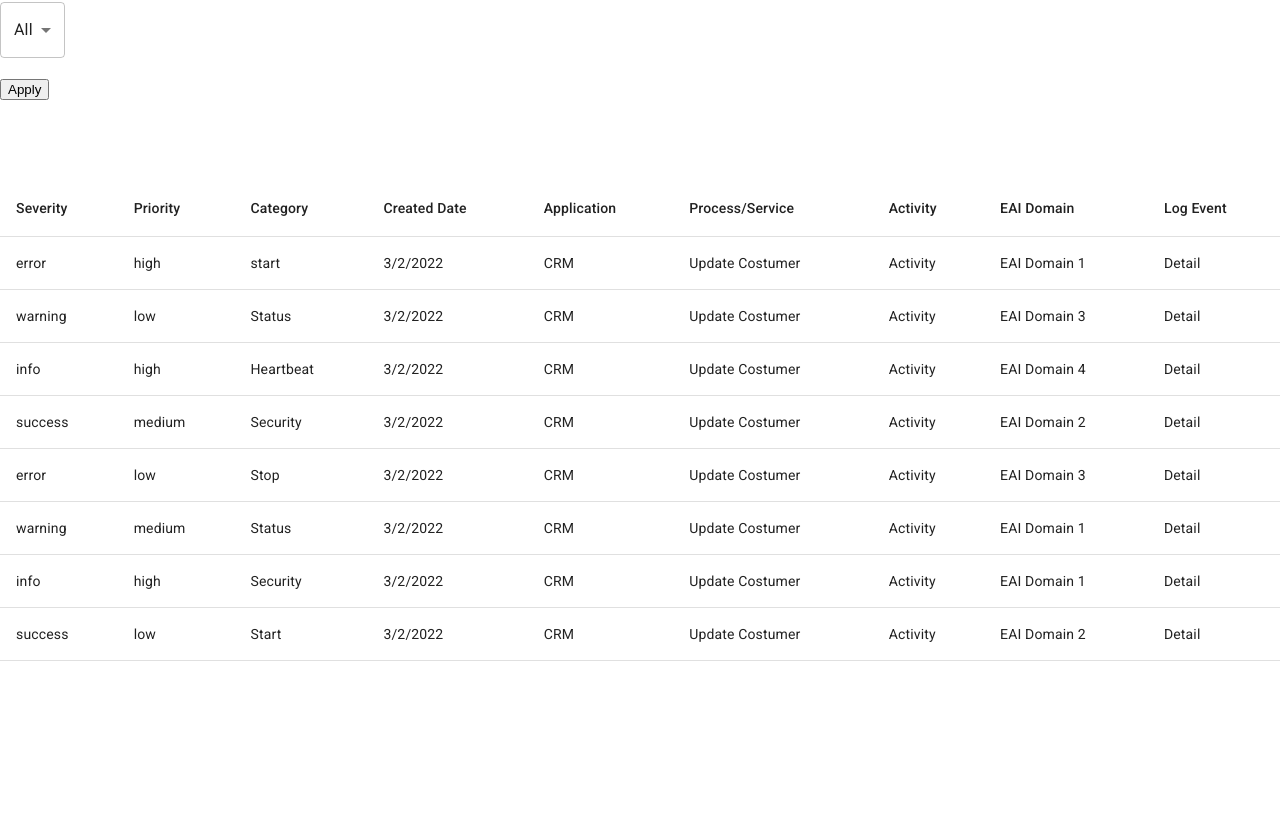
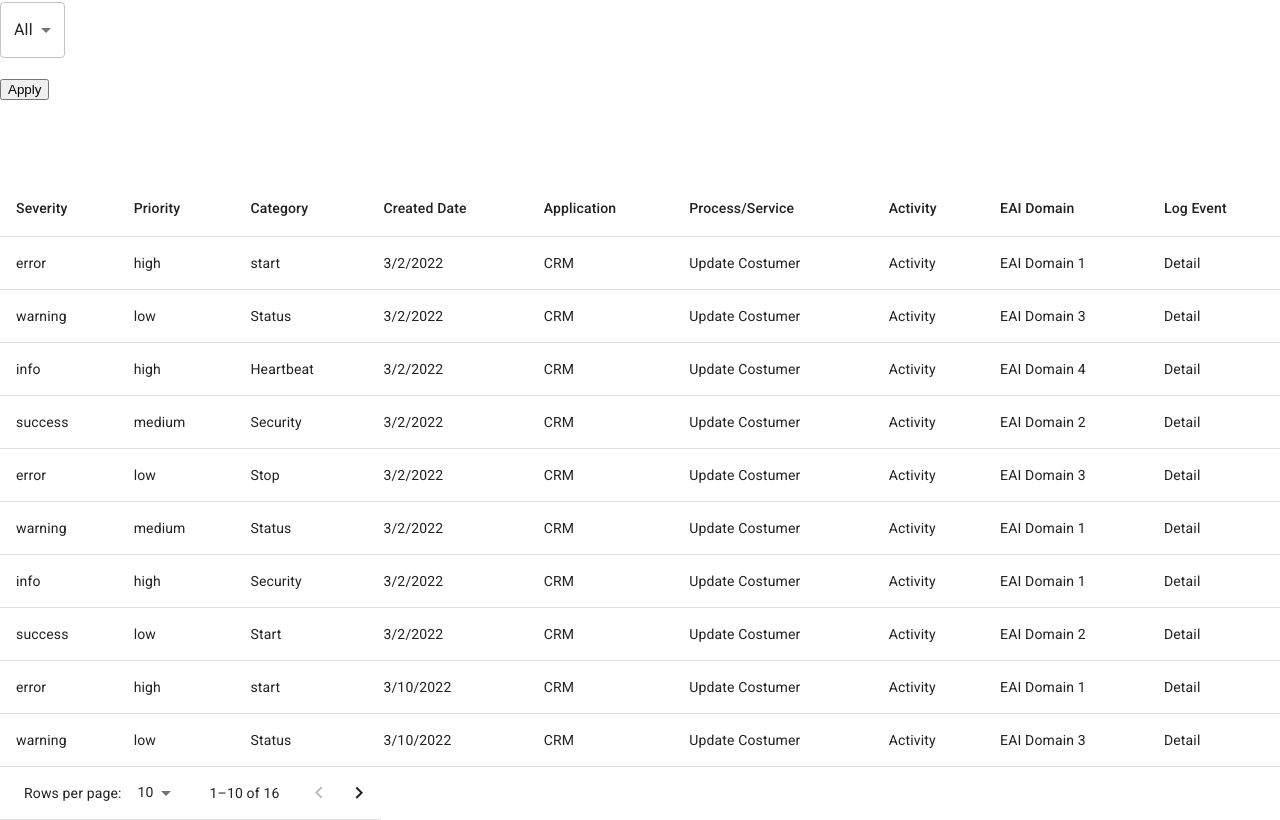
Before and after one commit to mbucc/320-S22-Track2, a Next.js app in the folder front-end/: page /LogEvent in a window 1280 px wide. Shown: the part 270-1090 px from the top of the page. Before the commit the page ends 931 px from the top, so only its background shows below. Built offline with nearby package versions, Linux system fonts and the light colour scheme.

Commit message:
created table component, added pagination

```diff
--- /dev/null
+++ b/front-end/Components/LogEvent-Form/LETable.js
@@ -0,0 +1,77 @@
+import React, {useState} from 'react'
+import { Table, TableHead, TableBody, TableRow, TableCell } from '@mui/material';
+import { TablePagination } from '@mui/material';
+import { InvertColors } from '@mui/icons-material';
+
+{/* LogEvent Table component with pagination. */}
+
+export default function LETable(props) {
+
+    const tableStyle = {
+        marginTop: "80px",
+    }
+
+    {/* states for the table */}
+    const [page, setPage] = useState(0)
+    const [rowsPerPage, setRPP] = useState(10)
+
+    {/* event handlers for changing number of pages and changing page*/}
+    const handleChangePage = (event, newPage) => {
+        setPage(newPage)
+    }
+    const handleChangeRPP = (event) => {
+        setRPP(parseInt(event.target.value, 10))
+        setPage(0)
+    }
+
+
+  return (
+      <div style={tableStyle}>
+        <Table>
+            <TableHead >
+                <TableRow>
+                    <TableCell >Severity</TableCell>
+                    <TableCell >Priority</TableCell>
+                    <TableCell >Category</TableCell>
+                    <TableCell >Created Date</TableCell>
+                    <TableCell >Application</TableCell>
+                    <TableCell >Process/Service</TableCell>
+                    <TableCell >Activity</TableCell>
+                    <TableCell >EAI Domain</TableCell>
+                    <TableCell >Log Event</TableCell>
+                </TableRow>
+            </TableHead>
+            <TableBody>
+                {props.data
+                .slice(page * rowsPerPage, page * rowsPerPage + rowsPerPage)
+                .map((e, i)=>{
+                    return(
+                        <TableRow key = {i}>
+                            <TableCell>{e.severity}</TableCell>
+                            <TableCell>{e.priority}</TableCell>
+                            <TableCell>{e.category}</TableCell>
+                            <TableCell>{e["Created Date"]}</TableCell>
+                            <TableCell>{e["Application"]}</TableCell>
+                            <TableCell>{e["Process/Service"]}</TableCell>
+                            <TableCell>{e["Activity"]}</TableCell>
+                            <TableCell>{e["EAI Domain"]}</TableCell>
+                            <TableCell>{e["Log Event"]}</TableCell>
+                        </TableRow>
+                    )
+                })}
+            </TableBody>
+
+
+        </Table>
+        <TablePagination
+            count = {props.data.length}
+            rowsPerPageOptions = {[5, 10, 20, 50]}
+            page = {page}
+            onPageChange = {handleChangePage}
+            rowsPerPage = {rowsPerPage}
+            onRowsPerPageChange = {handleChangeRPP}
+            />
+    </div>
+
+  )
+}
--- a/front-end/pages/LogEvent.js
+++ b/front-end/pages/LogEvent.js
@@ -1,6 +1,6 @@
 import React, {useState} from 'react'
-import { Table, TableHead, TableBody, TableRow, TableCell } from '@mui/material';
 import Form from "../Components/LogEvent-Form/Form.js"
+import LETable from '../Components/LogEvent-Form/LETable.js';
 
 export default function LogEvent() {
     const mockData  = [
@@ -12,53 +12,23 @@ export default function LogEvent() {
         {"severity": "warning", "Created Date": "3/2/2022", "Process/Service": "Update Costumer", "Application": "CRM", "Activity": "Activity", "Log Event": "Detail", "priority": "medium", "category": "Status", "EAI Domain": "EAI Domain 1" },
         {"severity": "info", "Created Date": "3/2/2022", "Process/Service": "Update Costumer", "Application": "CRM", "Activity": "Activity", "Log Event": "Detail", "priority": "high", "category": "Security", "EAI Domain": "EAI Domain 1" },
         {"severity": "success", "Created Date": "3/2/2022", "Process/Service": "Update Costumer", "Application": "CRM", "Activity": "Activity", "Log Event": "Detail" , "priority": "low", "category": "Start", "EAI Domain": "EAI Domain 2"},
+        {"severity": "error", "Created Date": "3/10/2022", "Process/Service": "Update Costumer", "Application": "CRM", "Activity": "Activity", "Log Event": "Detail", "priority": "high", "category": "start", "EAI Domain": "EAI Domain 1" },
+        {"severity": "warning", "Created Date": "3/10/2022", "Process/Service": "Update Costumer", "Application": "CRM", "Activity": "Activity", "Log Event": "Detail", "priority": "low", "category": "Status", "EAI Domain": "EAI Domain 3" },
+        {"severity": "info", "Created Date": "3/10/2022", "Process/Service": "Update Costumer", "Application": "CRM", "Activity": "Activity", "Log Event": "Detail", "priority": "high" , "category": "Heartbeat", "EAI Domain": "EAI Domain 4"},
+        {"severity": "success", "Created Date": "3/10/2022", "Process/Service": "Update Costumer", "Application": "CRM", "Activity": "Activity", "Log Event": "Detail", "priority": "medium", "category": "Security", "EAI Domain": "EAI Domain 2"},
+        {"severity": "error", "Created Date": "3/10/2022", "Process/Service": "Update Costumer", "Application": "CRM", "Activity": "Activity", "Log Event": "Detail", "priority": "low" , "category": "Stop", "EAI Domain": "EAI Domain 3"},
+        {"severity": "warning", "Created Date": "3/10/2022", "Process/Service": "Update Costumer", "Application": "CRM", "Activity": "Activity", "Log Event": "Detail", "priority": "medium", "category": "Status", "EAI Domain": "EAI Domain 1" },
+        {"severity": "info", "Created Date": "3/10/2022", "Process/Service": "Update Costumer", "Application": "CRM", "Activity": "Activity", "Log Event": "Detail", "priority": "high", "category": "Security", "EAI Domain": "EAI Domain 1" },
+        {"severity": "success", "Created Date": "3/10/2022", "Process/Service": "Update Costumer", "Application": "CRM", "Activity": "Activity", "Log Event": "Detail" , "priority": "low", "category": "Start", "EAI Domain": "EAI Domain 2"},
     ]
 
     const [data, setData] = useState(mockData)
-
-    const tableStyle = {
-        marginTop: "80px"
-    }
 
   return (
     <div>
         <h1>Log Events</h1>
         <Form mockData={mockData} setData={setData}/>
-        <Table style={tableStyle}>
-            <TableHead>
-                <TableRow>
-                    <TableCell>Severity</TableCell>
-                    <TableCell>Priority</TableCell>
-                    <TableCell>Category</TableCell>
-                    <TableCell>Created Date</TableCell>
-                    <TableCell>Application</TableCell>
-                    <TableCell>Process/Service</TableCell>
-                    <TableCell>Activity</TableCell>
-                    <TableCell>EAI Domain</TableCell>
-                    <TableCell>Log Event</TableCell>
-                </TableRow>
-            </TableHead>
-            <TableBody>
-                {data.map((e, i)=>{
-                    return(
-                        <TableRow key = {i}>
-                          <TableCell>{e.severity}</TableCell>
-                          <TableCell>{e.priority}</TableCell>
-                          <TableCell>{e.category}</TableCell>
-                          <TableCell>{e["Created Date"]}</TableCell>
-                          <TableCell>{e["Application"]}</TableCell>
-                          <TableCell>{e["Process/Service"]}</TableCell>
-                          <TableCell>{e["Activity"]}</TableCell>
-                          <TableCell>{e["EAI Domain"]}</TableCell>
-                          <TableCell>{e["Log Event"]}</TableCell>
-                        </TableRow>
-                    )
-                })}
-            </TableBody>
-
-
-        </Table>
-
+        <LETable data = {data}/>
     </div>
   )
 }
```
